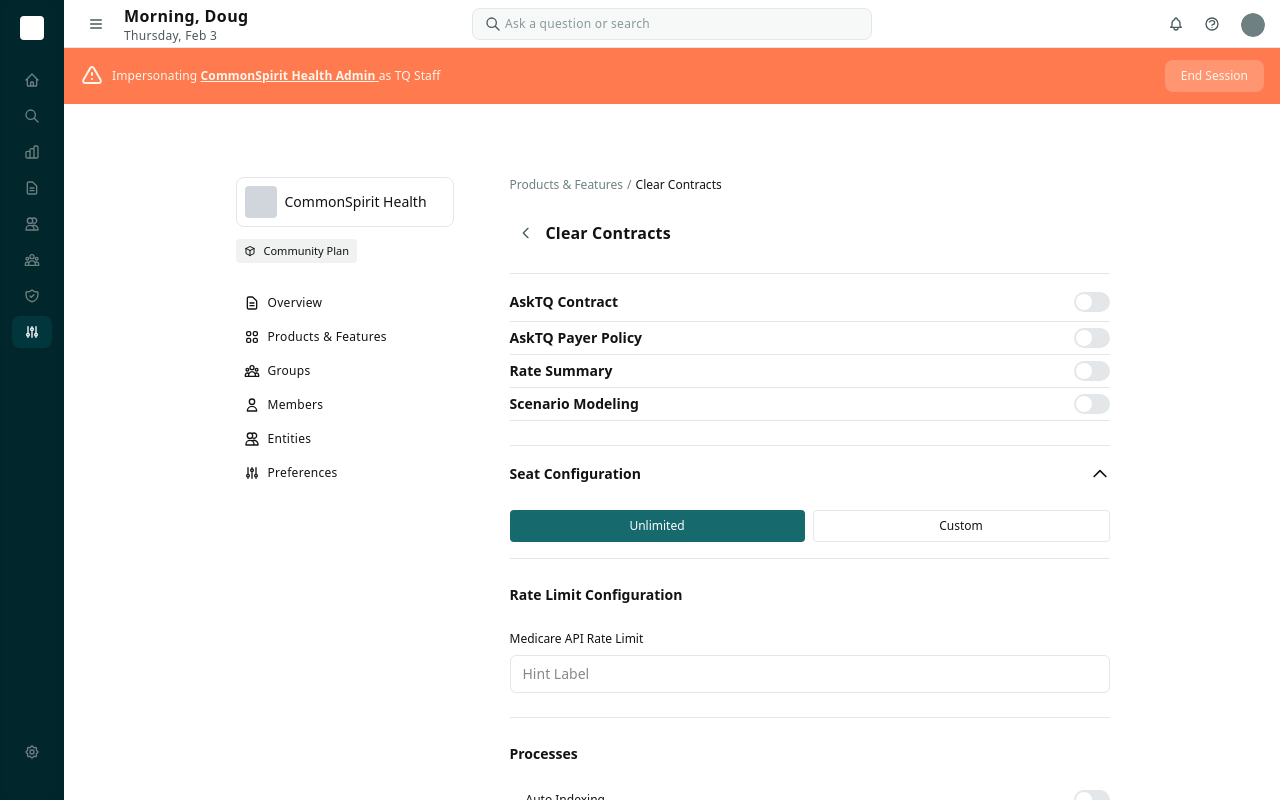
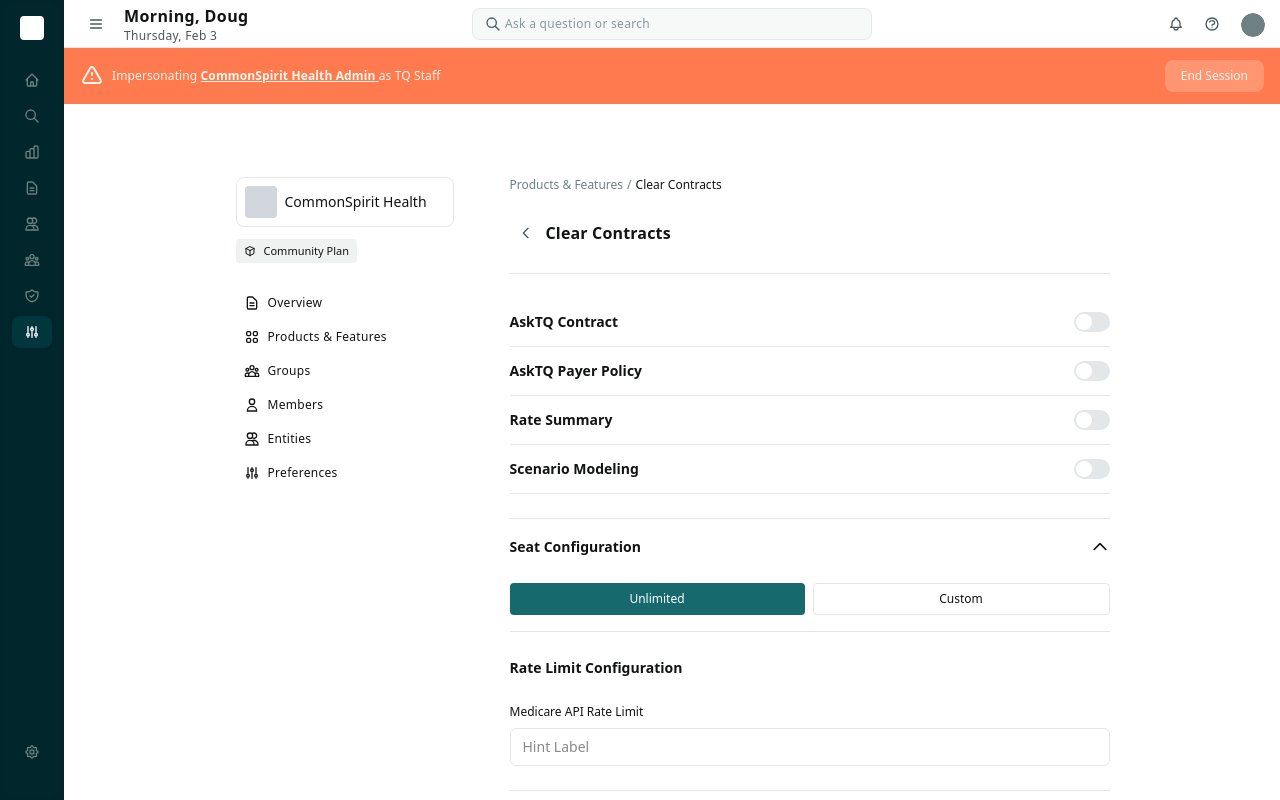
Before and after one commit to damonstrick/adminapp, a Next.js app: page /permissions/products/clear-contracts in a window 1280 px wide. Built offline with nearby package versions, Linux system fonts and the light colour scheme.

Commit message:
Update feature line padding to 24px top and bottom

```diff
--- a/components/ClearContractsProductEntitlement.tsx
+++ b/components/ClearContractsProductEntitlement.tsx
@@ -346,7 +346,7 @@
       {/* Features Section - Individual toggles at top */}
       <div className="border-b border-[#e3e7ea] border-solid box-border flex flex-col gap-0 items-start px-0 py-6 relative shrink-0 w-full">
         {/* AskTQ Contract */}
-        <div className="w-full flex items-center gap-2 h-6 pb-4 border-b border-[#e3e7ea] border-solid">
+        <div className="w-full flex items-center gap-2 h-6 pt-6 pb-6 border-b border-[#e3e7ea] border-solid">
           <button className="flex items-center gap-2 flex-1 h-6">
             <p className="font-semibold text-sm text-[#121313]">AskTQ Contract</p>
             {isAskTqContractDirty && (
@@ -378,7 +378,7 @@
         </div>
 
         {/* AskTQ Payer Policy */}
-        <div className="w-full flex items-center gap-2 h-6 pt-4 pb-4 border-b border-[#e3e7ea] border-solid">
+        <div className="w-full flex items-center gap-2 h-6 pt-6 pb-6 border-b border-[#e3e7ea] border-solid">
           <button className="flex items-center gap-2 flex-1 h-6">
             <p className="font-semibold text-sm text-[#121313]">AskTQ Payer Policy</p>
             {isAskTqPayerPolicyDirty && (
@@ -410,7 +410,7 @@
         </div>
 
         {/* Rate Summary */}
-        <div className="w-full flex items-center gap-2 h-6 pt-4 pb-4 border-b border-[#e3e7ea] border-solid">
+        <div className="w-full flex items-center gap-2 h-6 pt-6 pb-6 border-b border-[#e3e7ea] border-solid">
           <button className="flex items-center gap-2 flex-1 h-6">
             <p className="font-semibold text-sm text-[#121313]">Rate Summary</p>
             {isRateSummaryDirty && (
@@ -442,7 +442,7 @@
         </div>
 
         {/* Scenario Modeling */}
-        <div className="w-full flex items-center gap-2 h-6 pt-4 pb-4 border-b border-[#e3e7ea] border-solid">
+        <div className="w-full flex items-center gap-2 h-6 pt-6 pb-6 border-b border-[#e3e7ea] border-solid">
           <button className="flex items-center gap-2 flex-1 h-6">
             <p className="font-semibold text-sm text-[#121313]">Scenario Modeling</p>
             {isScenarioModelingDirty && (
```
